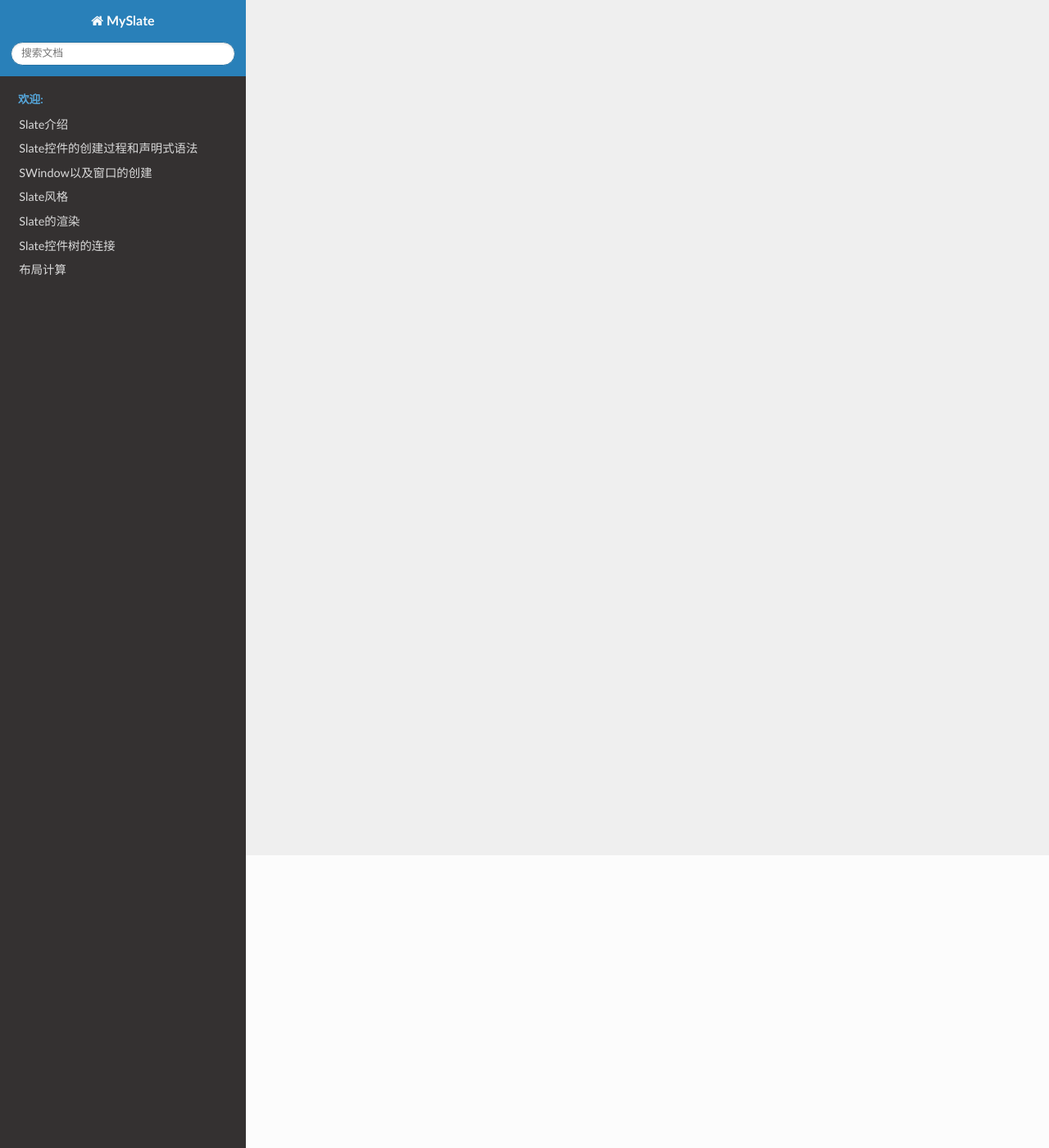
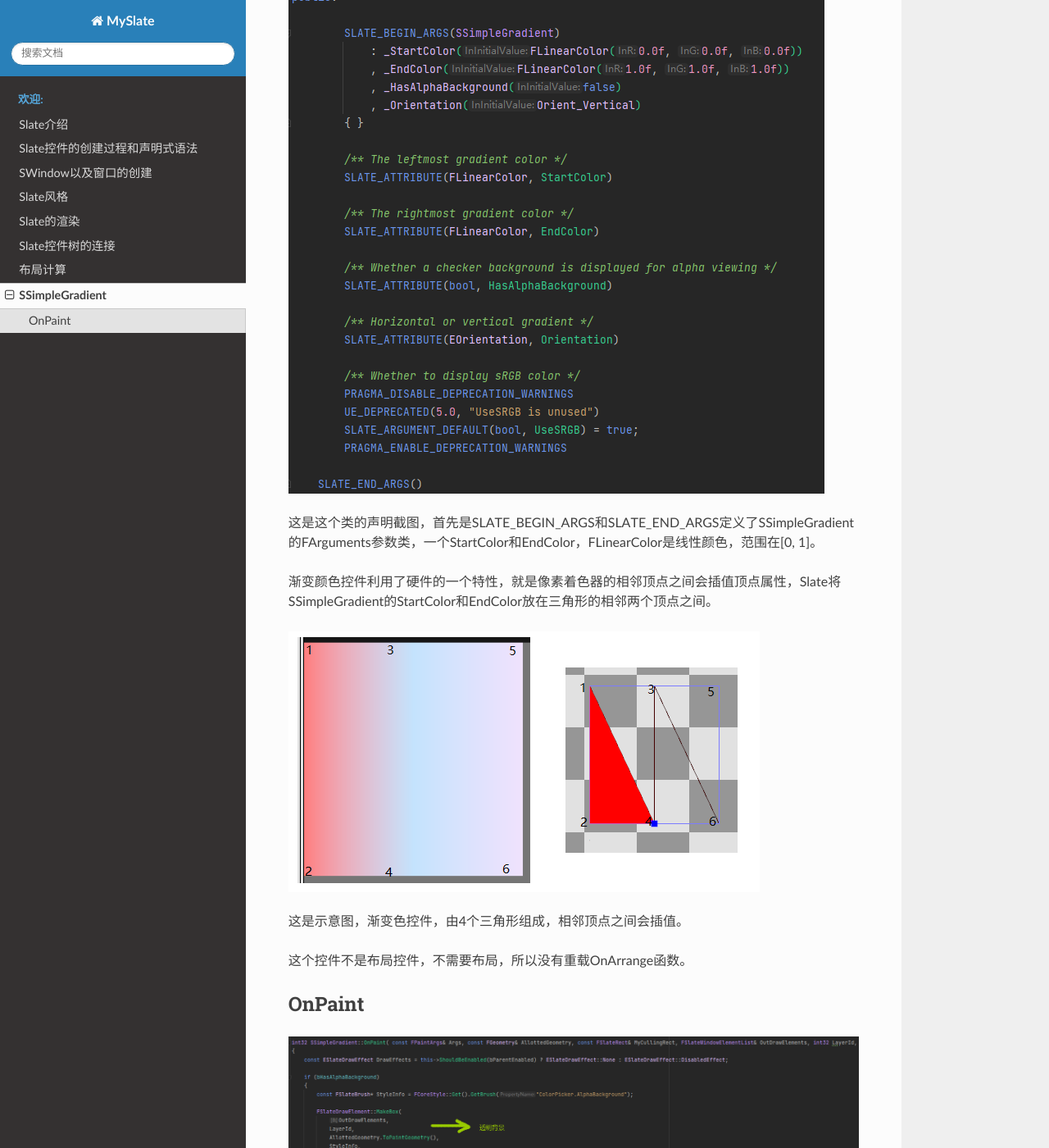
Before and after one commit to pixel-Teee/MySlate, a Sphinx documentation site: the page built from source/pages/SSimpleGradient.md, in a window 1280 px wide and 1400 px high, scrolled down 357 px. Shown: the whole window at 82% size. Built offline with Sphinx 7.4.7 and the Read the Docs theme 2.0.0, drawn with Linux system fonts in a browser that asks for light colours; comment, search, counter and statistics services are not loaded; some of the changed text lies outside the part shown.

Commit message:
add simple gradient

```diff
--- a/source/index.rst
+++ b/source/index.rst
@@ -24,6 +24,8 @@ Welcome to MySlate's documentation!
 
    pages/布局计算.md
 
+   pages/SSimpleGradient.md
+
 Indices and tables
 ==================
 
--- a/source/pages/SSimpleGradient.md
+++ b/source/pages/SSimpleGradient.md
@@ -1 +1,55 @@
 # SSimpleGradient
+
+
+
+这个控件是简单颜色渐变控件。
+
+![](_static/Image/Slate/SSimpleGradient.png)
+
+这是这个类的声明截图，首先是SLATE_BEGIN_ARGS和SLATE_END_ARGS定义了SSimpleGradient的FArguments参数类，一个StartColor和EndColor，FLinearColor是线性颜色，范围在[0, 1]。
+
+
+
+渐变颜色控件利用了硬件的一个特性，就是像素着色器的相邻顶点之间会插值顶点属性，Slate将SSimpleGradient的StartColor和EndColor放在三角形的相邻两个顶点之间。
+
+
+
+![](_static/Image/Slate/SimpleGradient.png)
+
+这是示意图，渐变色控件，由4个三角形组成，相邻顶点之间会插值。
+
+
+
+这个控件不是布局控件，不需要布局，所以没有重载OnArrange函数。
+
+
+
+## OnPaint
+
+![](_static/Image/Slate/SSimpleGradient_OnPaint.png)
+
+
+
+FSlateDrawElement::MakeGradient会构造一个渐变图元，然后放置在OutDrawElements里面，然后层级+1，GradientStops放置两个颜色。
+
+Orientation决定方向是垂直还是水平的。
+
+
+
+构造顶点数据的顶点色可以在FSlateElementBatcher::AddGradientElement里面看看。
+
+
+
+首先获取画刷，"ColorPicker.AlphaBackground"，这个是棋盘格贴图，长这样。
+
+![image-20230607220051311](_static/Image/Slate/SSimpleGradient_ChessBoardGrid.png)
+
+![](_static/Image/Slate/SSimpleGradient_Checker.png)
+
+在这个文件夹下。
+
+
+
+然后这个画刷是注册在这里，可以注意到它是ESlateBrushTitleType::Both，平铺的，也就是超过边界，平铺，会在渲染器里面调用进行状态的设置。
+
+![](_static/Image/Slate/SSimpleGradient_AlphaBackground.png)
```
Also changed, not shown: source/pages/Image/SSimpleGradient/image-20230607215113239.png (added), source/pages/_static/Image/Slate/SSimpleGradient.png (added), source/pages/_static/Image/Slate/SSimpleGradient_AlphaBackground.png (added), source/pages/_static/Image/Slate/SSimpleGradient_Checker.png (added), source/pages/_static/Image/Slate/SSimpleGradient_ChessBoardGrid.png (added), source/pages/_static/Image/Slate/SSimpleGradient_OnPaint.png (added), source/pages/_static/Image/Slate/SimpleGradient.png (added).
